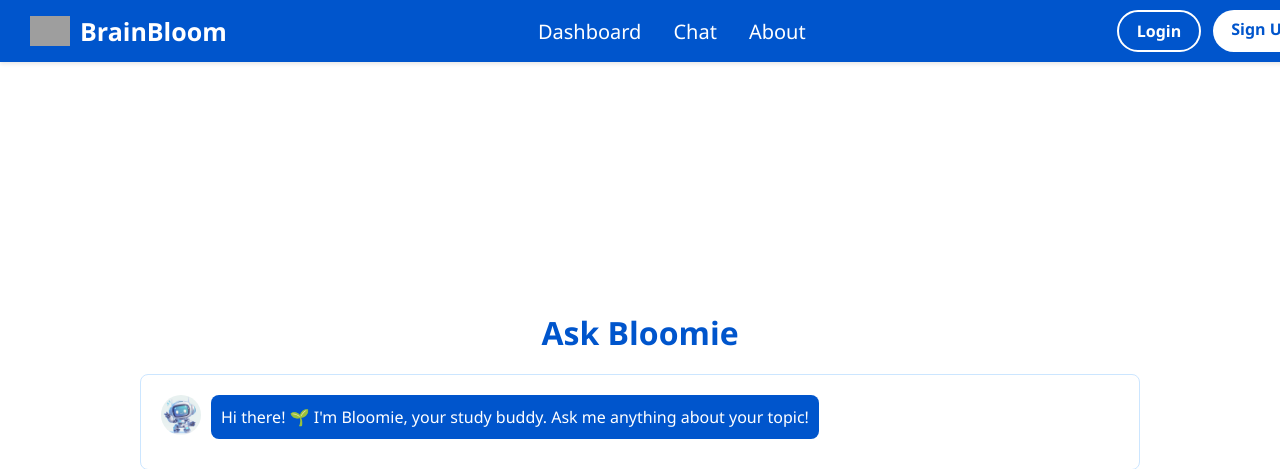
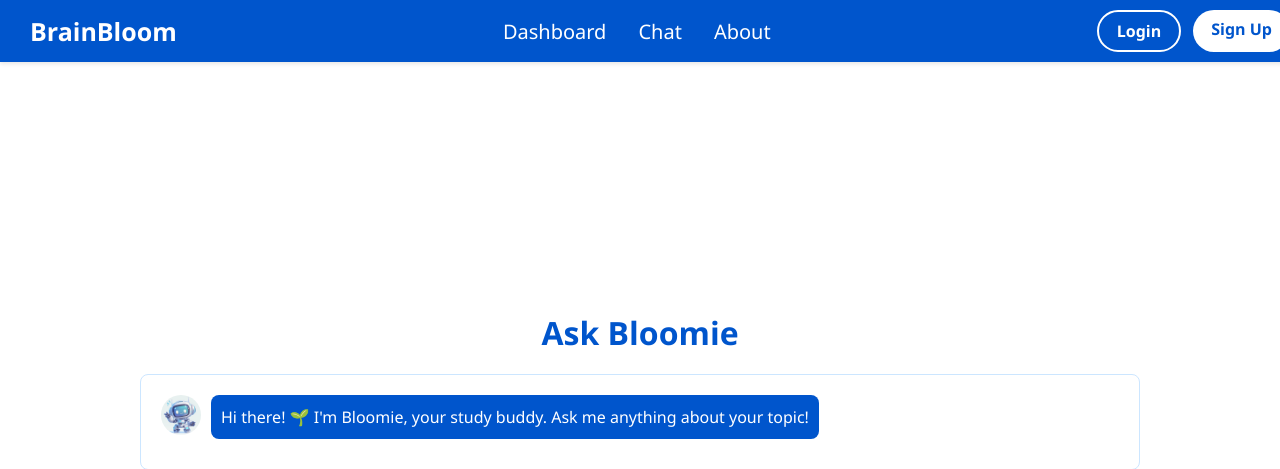
Before and after one commit to UniqLee/BrainBloom, a Flask app: page /bloomie-ai in a window 1280 px wide. Shown: the top 469 px of the page. Run offline with Flask 3, Linux system fonts and the light colour scheme; grey boxes are pictures that could not be loaded.

Commit message:
Ayand's final push for the day

```diff
--- a/static/css/bloomie.css
+++ b/static/css/bloomie.css
@@ -50,7 +50,6 @@ body {
   box-shadow: 0 2px 4px rgba(0, 0, 0, 0.1);
 }
 
-/* Brand Section */
 .nav-brand {
   display: flex;
   align-items: center;
@@ -68,7 +67,6 @@ body {
   color: var(--white);
 }
 
-/* Navigation Links */
 .nav-links {
   display: flex;
   gap: 32px;
@@ -92,6 +90,7 @@ body {
 .nav-cta-buttons {
   display: flex;
   gap: 12px;
+  margin-right: 20px;
 }
 
 .btn {
--- a/templates/bloomie-ai.html
+++ b/templates/bloomie-ai.html
@@ -10,7 +10,7 @@
 <body>
   <nav class="navbar">
   <div class="nav-brand">
-    <img src="logo.png" alt="Logo" class="nav-logo" />
+    <!-- <img src="logo.png" alt="Logo" class="nav-logo" /> -->
     <span class="nav-title">BrainBloom</span>
   </div>
 
```
